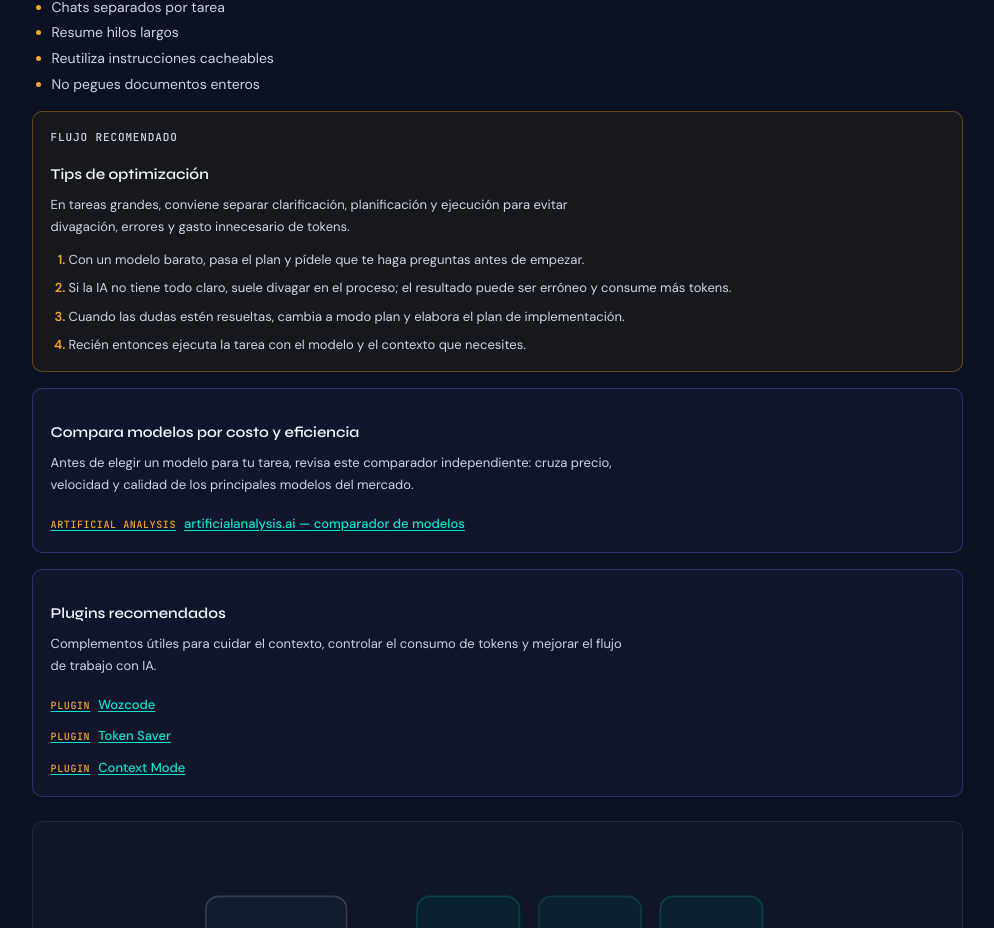
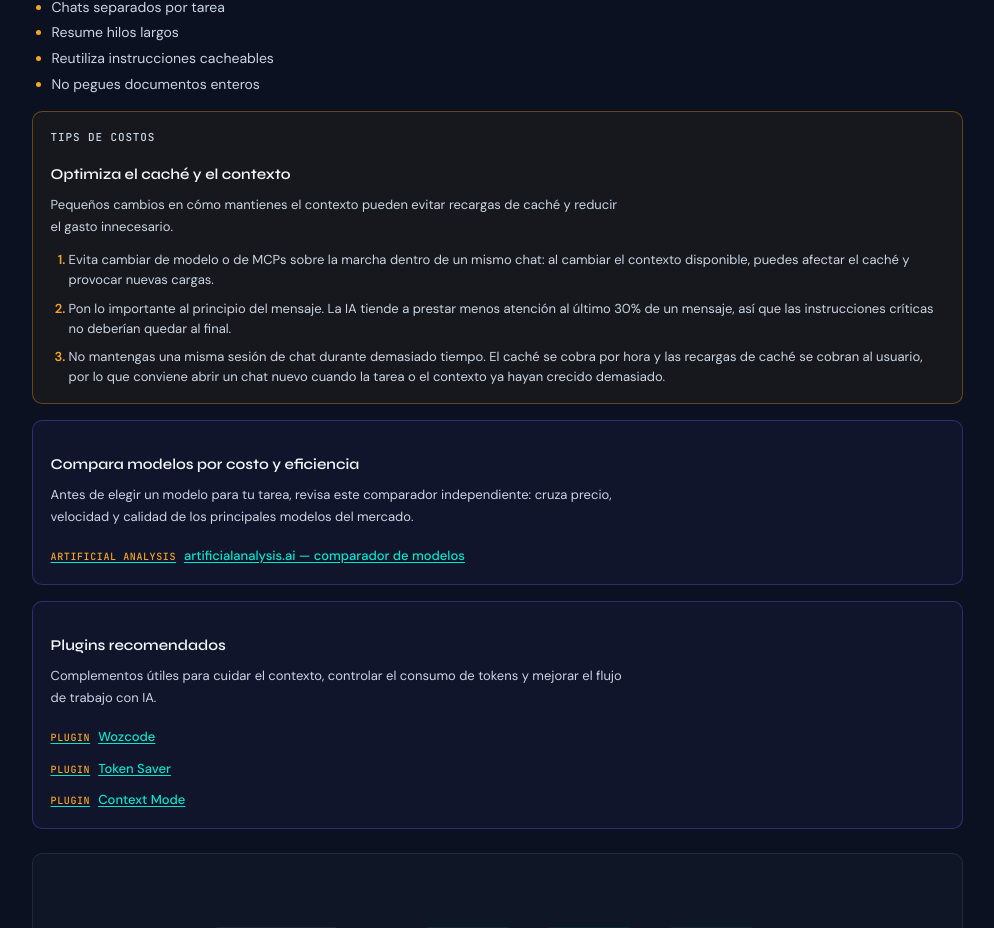
Before and after one commit to its-camilo/capacitacion-ia-generativa, a React (Vite) app: page /fundamentos in a window 1280 px wide. Shown: the part 4180-5108 px from the top of the page, without its empty margins (266-1260 px from the left). Built offline with nearby package versions, Linux system fonts and the light colour scheme.

Commit message:
Add cache optimization tips to Session 1

```diff
--- a/src/data/fundamentosContent.js
+++ b/src/data/fundamentosContent.js
@@ -97,15 +97,14 @@ export const tokenTips = [
 ]
 
 export const optimizationTips = {
-  eyebrow: 'Flujo recomendado',
-  title: 'Tips de optimización',
+  eyebrow: 'Tips de costos',
+  title: 'Optimiza el caché y el contexto',
   description:
-    'En tareas grandes, conviene separar clarificación, planificación y ejecución para evitar divagación, errores y gasto innecesario de tokens.',
+    'Pequeños cambios en cómo mantienes el contexto pueden evitar recargas de caché y reducir el gasto innecesario.',
   steps: [
-    'Con un modelo barato, pasa el plan y pídele que te haga preguntas antes de empezar.',
-    'Si la IA no tiene todo claro, suele divagar en el proceso; el resultado puede ser erróneo y consume más tokens.',
-    'Cuando las dudas estén resueltas, cambia a modo plan y elabora el plan de implementación.',
-    'Recién entonces ejecuta la tarea con el modelo y el contexto que necesites.',
+    'Evita cambiar de modelo o de MCPs sobre la marcha dentro de un mismo chat: al cambiar el contexto disponible, puedes afectar el caché y provocar nuevas cargas.',
+    'Pon lo importante al principio del mensaje. La IA tiende a prestar menos atención al último 30% de un mensaje, así que las instrucciones críticas no deberían quedar al final.',
+    'No mantengas una misma sesión de chat durante demasiado tiempo. El caché se cobra por hora y las recargas de caché se cobran al usuario, por lo que conviene abrir un chat nuevo cuando la tarea o el contexto ya hayan crecido demasiado.',
   ],
 }
 
```
